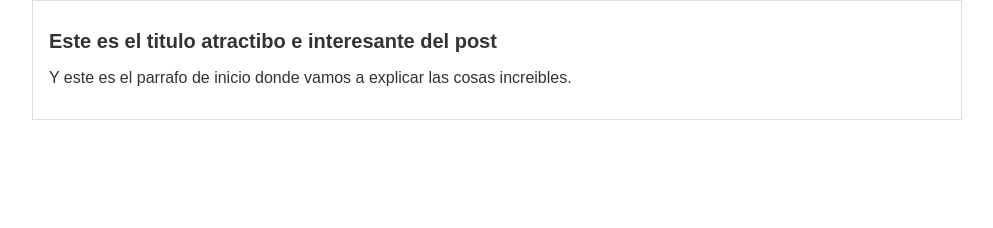
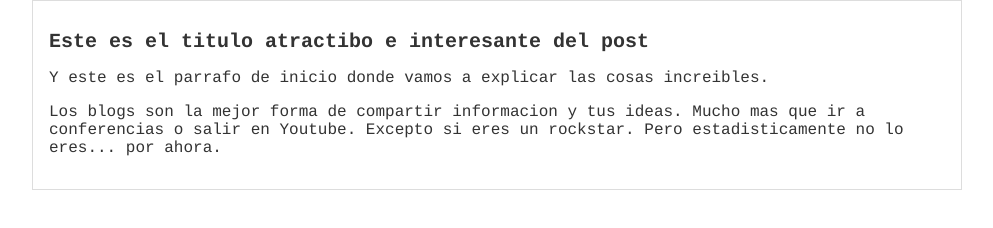
Before and after one commit to FARK-91/Platzi-Github, a plain HTML site: page Git_GitHub_2019/blogpost.html in a window 1280 px wide. Shown: the whole page, without its empty margins (143-1136 px from the left). Drawn offline with Linux system fonts and the light colour scheme.

Commit message:
[2019] Se agrega nuevo parrafo y nueva tipografia.

```diff
--- a/Git_GitHub_2019/blogpost.html
+++ b/Git_GitHub_2019/blogpost.html
@@ -8,7 +8,12 @@
 		<div id="container">
 			<div id="post">
 				<h1>Este es el titulo atractibo e interesante del post</h1>
-				<p>Y este es el parrafo de inicio donde vamos a explicar las cosas increibles.</p>
+				<p>
+					Y este es el parrafo de inicio donde vamos a explicar las cosas increibles.
+				</p>
+				<p>
+					Los blogs son la mejor forma de compartir informacion y tus ideas. Mucho mas que ir a conferencias o salir en Youtube. Excepto si eres un rockstar. Pero estadisticamente no lo eres... por ahora.
+				</p>
 			</div>
 		</div>
 	</body>
--- a/Git_GitHub_2019/css/estilos.css
+++ b/Git_GitHub_2019/css/estilos.css
@@ -3,7 +3,7 @@ body
 {
     color: #333;
     text-align: center;
-    font-family: "Arial";
+    font-family: courier;
     font-size: 16px;
     margin: 0;
     padding: 0;
```
